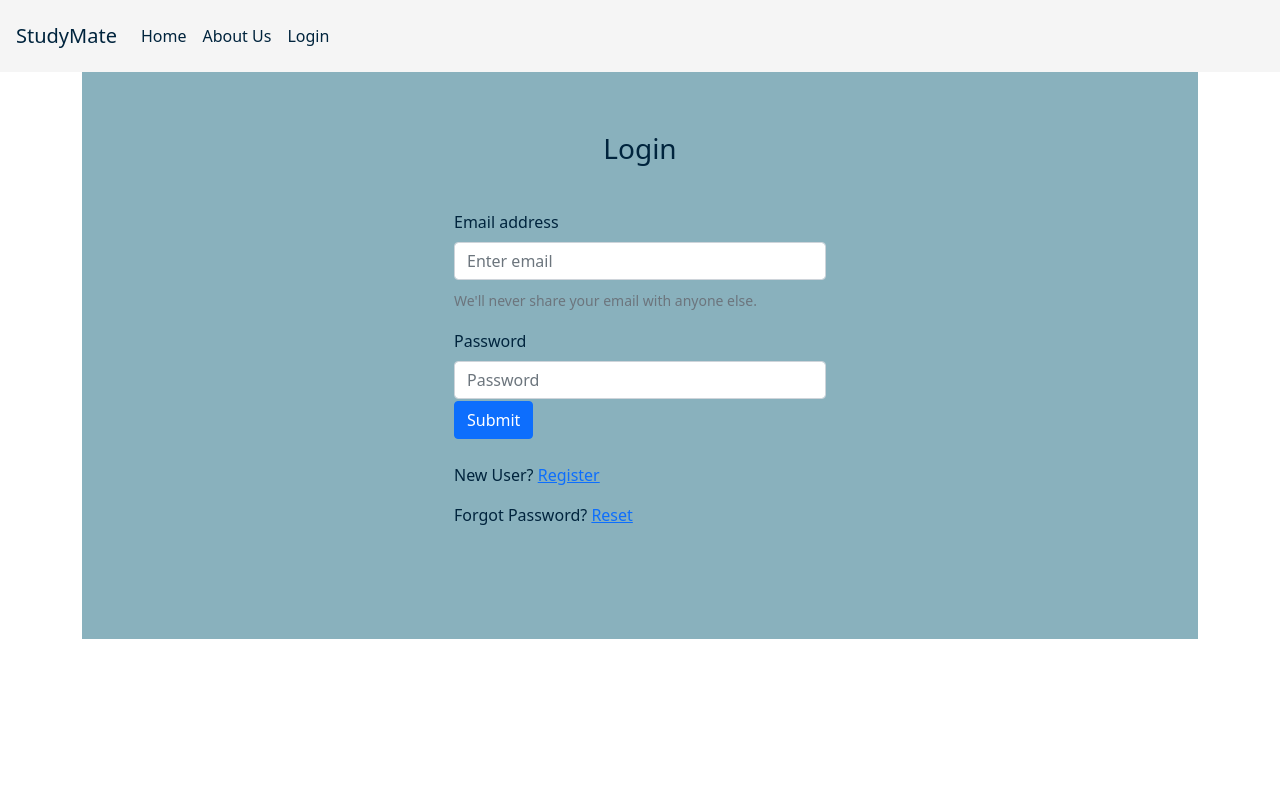
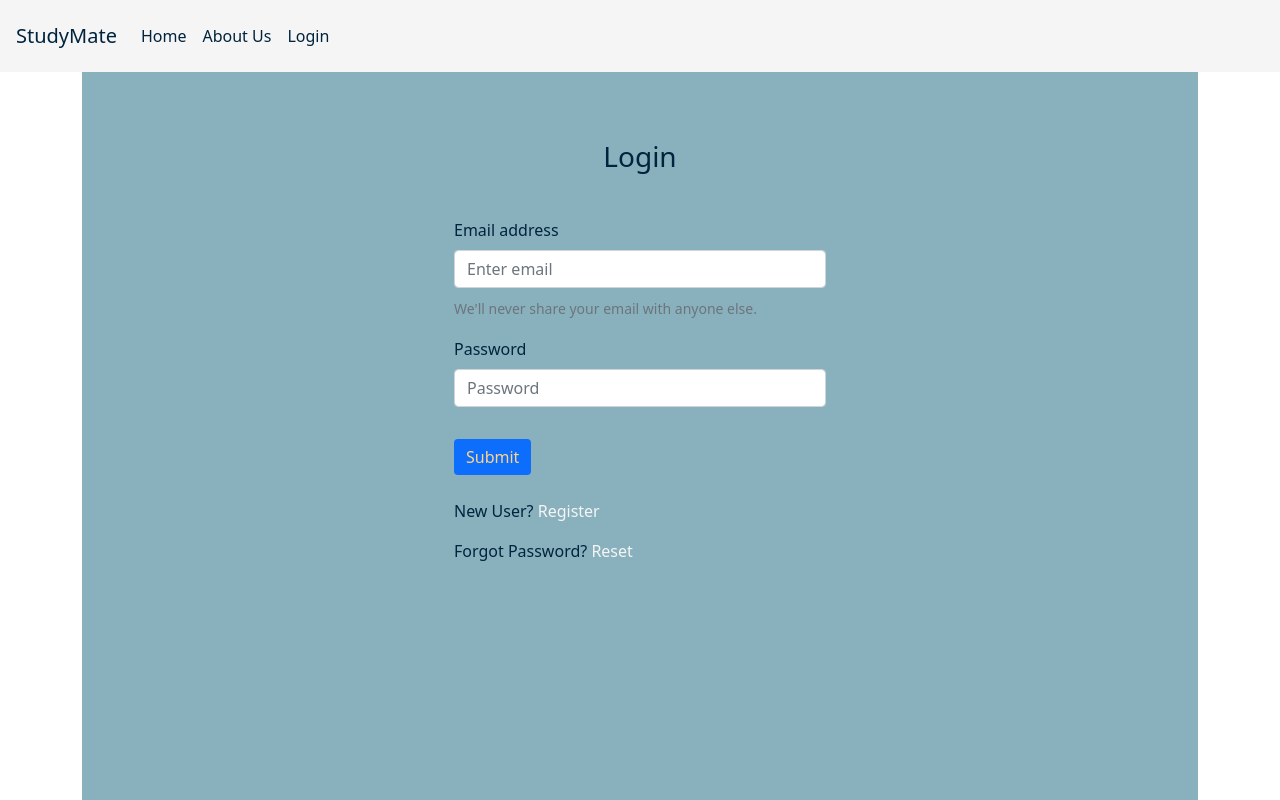
Before and after one commit to bleuLenny/StudyMates, a React (Create React App) app in the folder frontend/: page /login in a window 1280 px wide. Built offline with nearby package versions, Linux system fonts and the light colour scheme.

Commit message:
more login page css

```diff
--- a/frontend/src/components/WelcomePage.css
+++ b/frontend/src/components/WelcomePage.css
@@ -25,14 +25,15 @@
 }
 
 .sign-up-button {
-  background-color: var(--crayola);
-  color: var(--prussian);
+  background-color: var(--prussian);
+  color: var(--crayola);
   border-style: none;
+  margin-top: -2em;
 }
 
 .sign-up-button:hover {
-  background-color: var(--prussian);
-  color: var(--crayola);
+  background-color: var(--crayola);
+  color: var(--prussian);
 }
 
 .color-nav {
--- a/frontend/src/components/general/Login.css
+++ b/frontend/src/components/general/Login.css
@@ -7,11 +7,9 @@
 }
 
 .login-content {
-    margin-top: 72px;
     background-color: var(--pewter);
     overflow: hidden;
-    padding-top: 2em;
-    padding-bottom: 6em;
+    padding-top: 7em;
     color: var(--prussian);
 }
 
@@ -22,3 +20,17 @@
 .login-form {
     line-height: 2.5em;
 }
+
+.btn {
+    margin-top: 2em;
+    background-color: var(--prussian);
+}
+
+.login-links {
+    color: var(--cultured);
+    text-decoration: none;
+}
+
+.login-links:hover {
+    color: var(--crayola);
+}
--- a/frontend/src/components/general/Login.jsx
+++ b/frontend/src/components/general/Login.jsx
@@ -7,10 +7,9 @@ const Test = () => {
     <div>
       <WelcomeNav />
       <Row className="g-0">
-
         <Col className="login-content"></Col>
         <Col>
-          <div className="container login-content">
+          <div className="container login-content vh-100">
             <form action="/auth/login" method="POST" className="login-form">
               <div className="form-group">
                 <h3 className="text-center title">Login</h3>
@@ -37,15 +36,16 @@ const Test = () => {
                   placeholder="Password"
                 />
               </div>
-              <button type="submit" className="btn btn-primary">
+              <button type="submit" className="btn btn-primary border-0"
+                style={{backgroundcolor: "#00243D"}, {color:"#FFD485"}}>
                 Submit
               </button>
             </form>
             <p className="mt-4">
-              New User? <Link to="/auth/register">Register</Link>
+              New User? <Link to="/auth/register" className="login-links">Register</Link>
             </p>
             <p>
-              Forgot Password? <Link to="/auth/forgot">Reset</Link>
+              Forgot Password? <Link to="/auth/forgot" className="login-links">Reset</Link>
             </p>
           </div>
         </Col>
```
